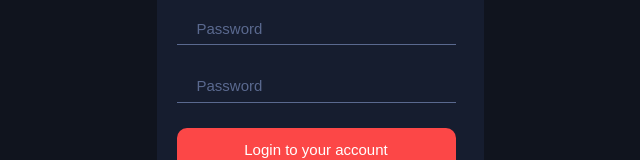
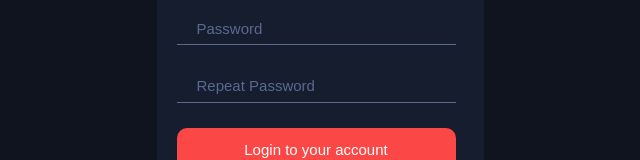
Before and after one commit to gura16/entertainment-web-app, a React (Vite) app: page /signup in a window 1280 px wide. Shown: the part 236-396 px from the top of the page, without its empty margins (320-960 px from the left). Built offline with nearby package versions, Linux system fonts and the light colour scheme.

Commit message:
add repeatpassword regex

```diff
--- a/src/signup.jsx
+++ b/src/signup.jsx
@@ -1,17 +1,77 @@
 import styled from "styled-components";
 import icon from "../public/assets/logo.svg";
-import { Link, Outlet } from "react-router-dom";
+import { Link, Outlet, useNavigate } from "react-router-dom";
+import { useState } from "react";
 
 function Signup() {
+  const [email, setEmail] = useState("");
+  const [isValidEmail, setIsValidEmail] = useState(true);
+
+  const [password, setPassword] = useState("");
+  const [isValidPassword, setIsValidPassword] = useState(true);
+
+  const [repeatPassword, setRepeatPassword] = useState("");
+  const [isValidRepeatPassword, setIsValidRepeatPassword] = useState(true);
+
+  const navigate = useNavigate();
+
+  const emailRegex = /^[^\s@]+@[^\s@]+\.[^\s@]+$/;
+  const passwordRegex = /^.{8,}$/;
+
+  const handleEmailChange = (event) => {
+    const newEmail = event.target.value;
+    setEmail(newEmail);
+    setIsValidEmail(emailRegex.test(newEmail));
+  };
+
+  const handlePasswordChange = (event) => {
+    const newPassword = event.target.value;
+    setPassword(newPassword);
+    setIsValidPassword(passwordRegex.test(newPassword));
+  };
+
+  const handleRepeatPasswordChange = (event) => {
+    const newRepeatPassword = event.target.value;
+    setRepeatPassword(newRepeatPassword);
+    setIsValidRepeatPassword(passwordRegex.test(newRepeatPassword));
+  };
+
+  const handleButton = () => {
+    const testEmail = emailRegex.test(email);
+    const testPassword = passwordRegex.test(password);
+
+    if (testEmail && testPassword && repeatPassword === password) {
+      navigate("/home");
+    }
+  };
+
   return (
     <Maincontainer>
       <Icon src={icon} />
       <Logincontainer>
         <Signuptitle>Sign Up</Signuptitle>
-        <Inputemail placeholder="Email address" textColor="#FFFFFF" />
-        <Inputpassword placeholder="Password" textColor="#FFFFFF" />
-        <Repeatpassword placeholder="Password" textColor="#FFFFFF" />
-        <Button>Login to your account</Button>
+        <Inputemail
+          value={email}
+          placeholder="Email address"
+          textColor="#FFFFFF"
+          onChange={handleEmailChange}
+          style={{ borderColor: isValidEmail ? "" : "red" }}
+        />
+        <Inputpassword
+          value={password}
+          placeholder="Password"
+          textColor="#FFFFFF"
+          onChange={handlePasswordChange}
+          style={{ borderColor: isValidPassword ? "" : "red" }}
+        />
+        <Repeatpassword
+          value={repeatPassword}
+          placeholder="Repeat Password"
+          textColor="#FFFFFF"
+          onChange={handleRepeatPasswordChange}
+          style={{ borderColor: isValidRepeatPassword ? "" : "red" }}
+        />
+        <Button onClick={handleButton}>Login to your account</Button>
         <Signupcard>
           <Haveaccount>Alread have an account?</Haveaccount>
           <Link style={{ textDecoration: "none" }} to="/login">
```
